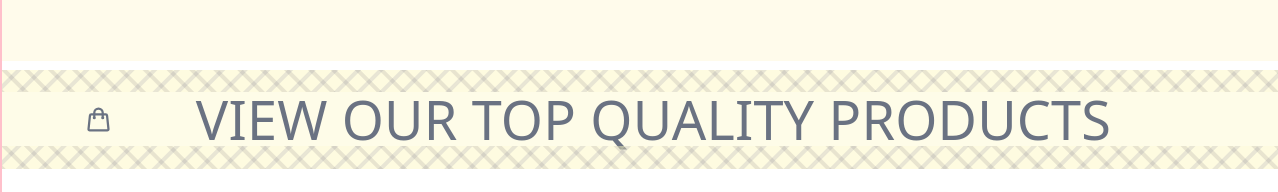
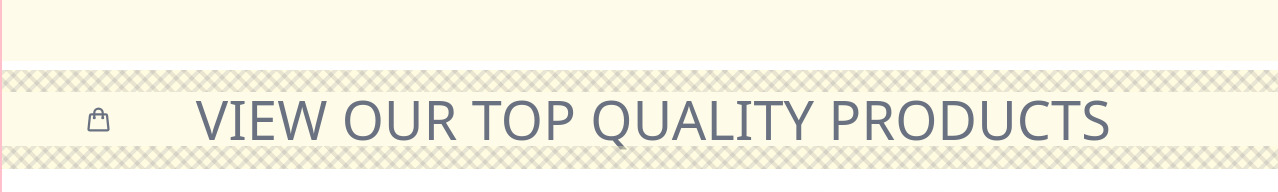
Before and after one commit to sb255/BRAND-WEBSITE, a React (Vite) app: page / in a window 1280 px wide. Shown: the part 1674-1866 px from the top of the page. Built offline with nearby package versions, Linux system fonts and the light colour scheme.

Commit message:
looping in the loop

```diff
--- a/src/components/Checks.jsx
+++ b/src/components/Checks.jsx
@@ -1,174 +1,19 @@
 function Checks(){
+
+    const arr = []
+
+    for(let i=0; i<120; i++){
+        arr.push(<div class="border-2 opacity-30"></div>)
+    }
+
     return(
         <>
             <div class="h-5 relative flex justify-center items-center overflow-hidden">
-                <div class="grid grid-cols-80 h-300 w-10/10 opacity-50 bg-yellow-100 rotate-45">
-                    <div class="border-2 opacity-30"></div>
-                    <div class="border-2 opacity-30"></div>
-                    <div class="border-2 opacity-30"></div>
-                    <div class="border-2 opacity-30"></div>
-                    <div class="border-2 opacity-30"></div>
-                    <div class="border-2 opacity-30"></div>
-                    <div class="border-2 opacity-30"></div>
-                    <div class="border-2 opacity-30"></div>
-                    <div class="border-2 opacity-30"></div>
-                    <div class="border-2 opacity-30"></div>
-                    <div class="border-2 opacity-30"></div>
-                    <div class="border-2 opacity-30"></div>
-                    <div class="border-2 opacity-30"></div>
-                    <div class="border-2 opacity-30"></div>
-                    <div class="border-2 opacity-30"></div>
-                    <div class="border-2 opacity-30"></div>
-                    <div class="border-2 opacity-30"></div>
-                    <div class="border-2 opacity-30"></div>
-                    <div class="border-2 opacity-30"></div>
-                    <div class="border-2 opacity-30"></div>
-                    <div class="border-2 opacity-30"></div>
-                    <div class="border-2 opacity-30"></div>
-                    <div class="border-2 opacity-30"></div>
-                    <div class="border-2 opacity-30"></div>
-                    <div class="border-2 opacity-30"></div>
-                    <div class="border-2 opacity-30"></div>
-                    <div class="border-2 opacity-30"></div>
-                    <div class="border-2 opacity-30"></div>
-                    <div class="border-2 opacity-30"></div>
-                    <div class="border-2 opacity-30"></div>
-                    <div class="border-2 opacity-30"></div>
-                    <div class="border-2 opacity-30"></div>
-                    <div class="border-2 opacity-30"></div>
-                    <div class="border-2 opacity-30"></div>
-                    <div class="border-2 opacity-30"></div>
-                    <div class="border-2 opacity-30"></div>
-                    <div class="border-2 opacity-30"></div>
-                    <div class="border-2 opacity-30"></div>
-                    <div class="border-2 opacity-30"></div>
-                    <div class="border-2 opacity-30"></div>
-                    <div class="border-2 opacity-30"></div>
-                    <div class="border-2 opacity-30"></div>
-                    <div class="border-2 opacity-30"></div>
-                    <div class="border-2 opacity-30"></div>
-                    <div class="border-2 opacity-30"></div>
-                    <div class="border-2 opacity-30"></div>
-                    <div class="border-2 opacity-30"></div>
-                    <div class="border-2 opacity-30"></div>
-                    <div class="border-2 opacity-30"></div>
-                    <div class="border-2 opacity-30"></div>
-                    <div class="border-2 opacity-30"></div>
-                    <div class="border-2 opacity-30"></div>
-                    <div class="border-2 opacity-30"></div>
-                    <div class="border-2 opacity-30"></div>
-                    <div class="border-2 opacity-30"></div>
-                    <div class="border-2 opacity-30"></div>
-                    <div class="border-2 opacity-30"></div>
-                    <div class="border-2 opacity-30"></div>
-                    <div class="border-2 opacity-30"></div>
-                    <div class="border-2 opacity-30"></div>
-                    <div class="border-2 opacity-30"></div>
-                    <div class="border-2 opacity-30"></div>
-                    <div class="border-2 opacity-30"></div>
-                    <div class="border-2 opacity-30"></div>
-                    <div class="border-2 opacity-30"></div>
-                    <div class="border-2 opacity-30"></div>
-                    <div class="border-2 opacity-30"></div>
-                    <div class="border-2 opacity-30"></div>
-                    <div class="border-2 opacity-30"></div>
-                    <div class="border-2 opacity-30"></div>
-                    <div class="border-2 opacity-30"></div>
-                    <div class="border-2 opacity-30"></div>
-                    <div class="border-2 opacity-30"></div>
-                    <div class="border-2 opacity-30"></div>
-                    <div class="border-2 opacity-30"></div>
-                    <div class="border-2 opacity-30"></div>
-                    <div class="border-2 opacity-30"></div>
-                    <div class="border-2 opacity-30"></div>
-                    <div class="border-2 opacity-30"></div>
-                    <div class="border-2 opacity-30"></div>
+                <div class="grid grid-cols-120 h-300 w-10/10 opacity-50 bg-yellow-100 rotate-45">
+                    {arr}
                 </div>
-                <div class="absolute grid grid-rows-80 h-300 w-10/10 z-1 opacity-50 rotate-45">
-                    <div class="border-2 opacity-30"></div>
-                    <div class="border-2 opacity-30"></div>
-                    <div class="border-2 opacity-30"></div>
-                    <div class="border-2 opacity-30"></div>
-                    <div class="border-2 opacity-30"></div>
-                    <div class="border-2 opacity-30"></div>
-                    <div class="border-2 opacity-30"></div>
-                    <div class="border-2 opacity-30"></div>
-                    <div class="border-2 opacity-30"></div>
-                    <div class="border-2 opacity-30"></div>
-                    <div class="border-2 opacity-30"></div>
-                    <div class="border-2 opacity-30"></div>
-                    <div class="border-2 opacity-30"></div>
-                    <div class="border-2 opacity-30"></div>
-                    <div class="border-2 opacity-30"></div>
-                    <div class="border-2 opacity-30"></div>
-                    <div class="border-2 opacity-30"></div>
-                    <div class="border-2 opacity-30"></div>
-                    <div class="border-2 opacity-30"></div>
-                    <div class="border-2 opacity-30"></div>
-                    <div class="border-2 opacity-30"></div>
-                    <div class="border-2 opacity-30"></div>
-                    <div class="border-2 opacity-30"></div>
-                    <div class="border-2 opacity-30"></div>
-                    <div class="border-2 opacity-30"></div>
-                    <div class="border-2 opacity-30"></div>
-                    <div class="border-2 opacity-30"></div>
-                    <div class="border-2 opacity-30"></div>
-                    <div class="border-2 opacity-30"></div>
-                    <div class="border-2 opacity-30"></div>
-                    <div class="border-2 opacity-30"></div>
-                    <div class="border-2 opacity-30"></div>
-                    <div class="border-2 opacity-30"></div>
-                    <div class="border-2 opacity-30"></div>
-                    <div class="border-2 opacity-30"></div>
-                    <div class="border-2 opacity-30"></div>
-                    <div class="border-2 opacity-30"></div>
-                    <div class="border-2 opacity-30"></div>
-                    <div class="border-2 opacity-30"></div>
-                    <div class="border-2 opacity-30"></div>
-                    <div class="border-2 opacity-30"></div>
-                    <div class="border-2 opacity-30"></div>
-                    <div class="border-2 opacity-30"></div>
-                    <div class="border-2 opacity-30"></div>
-                    <div class="border-2 opacity-30"></div>
-                    <div class="border-2 opacity-30"></div>
-                    <div class="border-2 opacity-30"></div>
-                    <div class="border-2 opacity-30"></div>
-                    <div class="border-2 opacity-30"></div>
-                    <div class="border-2 opacity-30"></div>
-                    <div class="border-2 opacity-30"></div>
-                    <div class="border-2 opacity-30"></div>
-                    <div class="border-2 opacity-30"></div>
-                    <div class="border-2 opacity-30"></div>
-                    <div class="border-2 opacity-30"></div>
-                    <div class="border-2 opacity-30"></div>
-                    <div class="border-2 opacity-30"></div>
-                    <div class="border-2 opacity-30"></div>
-                    <div class="border-2 opacity-30"></div>
-                    <div class="border-2 opacity-30"></div>
-                    <div class="border-2 opacity-30"></div>
-                    <div class="border-2 opacity-30"></div>
-                    <div class="border-2 opacity-30"></div>
-                    <div class="border-2 opacity-30"></div>
-                    <div class="border-2 opacity-30"></div>
-                    <div class="border-2 opacity-30"></div>
-                    <div class="border-2 opacity-30"></div>
-                    <div class="border-2 opacity-30"></div>
-                    <div class="border-2 opacity-30"></div>
-                    <div class="border-2 opacity-30"></div>
-                    <div class="border-2 opacity-30"></div>
-                    <div class="border-2 opacity-30"></div>
-                    <div class="border-2 opacity-30"></div>
-                    <div class="border-2 opacity-30"></div>
-                    <div class="border-2 opacity-30"></div>
-                    <div class="border-2 opacity-30"></div>
-                    <div class="border-2 opacity-30"></div>
-                    <div class="border-2 opacity-30"></div>
-                    <div class="border-2 opacity-30"></div>
-                    <div class="border-2 opacity-30"></div>
-                    <div class="border-2 opacity-30"></div>
-                    <div class="border-2 opacity-30"></div>
-                    <div class="border-2 opacity-30"></div>
-                    <div class="border-2 opacity-30"></div>
+                <div class="absolute grid grid-rows-120 h-300 w-10/10 z-1 opacity-50 rotate-45">
+                    {arr}
                 </div>
             </div>
         </>
```
